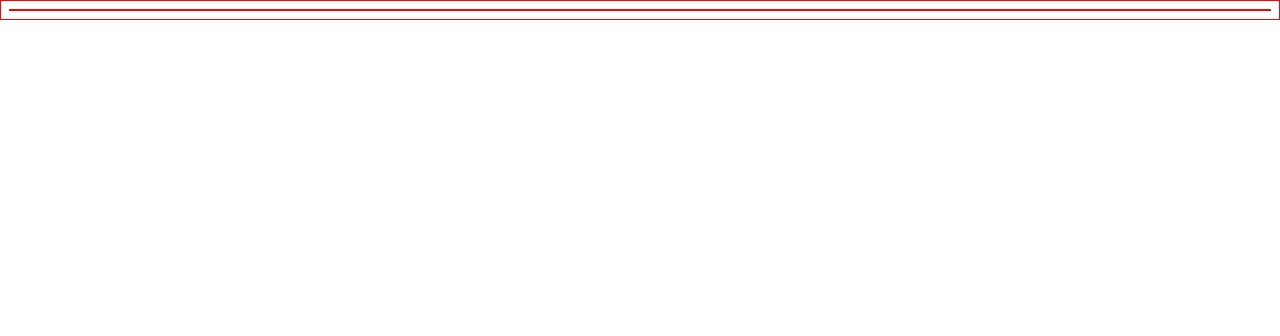
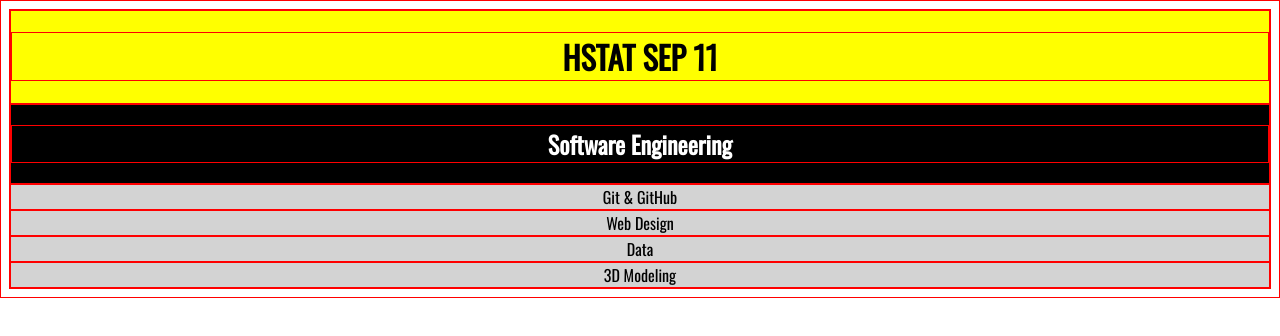
Before and after one commit to zhiyuanc1718/box-model-practice, a plain HTML site: page index.html in a window 1280 px wide. Drawn offline with nearby package versions, Linux system fonts and the light colour scheme.

Commit message:
add HTML

```diff
--- a/index.html
+++ b/index.html
@@ -7,5 +7,25 @@
   </head>
   <body>
 
+      <div id="title">
+          <h1>HSTAT SEP 11</h1>
+      </div>
+      <div id="subtitle">
+          <h2>Software Engineering</h2>
+      </div>
+
+      <div class="topic">
+          Git & GitHub
+      </div>
+      <div class="topic">
+          Web Design
+      </div>
+      <div class="topic">
+          Data
+      </div>
+      <div class="topic">
+          3D Modeling
+      </div>
+
   </body>
 </html>
```
